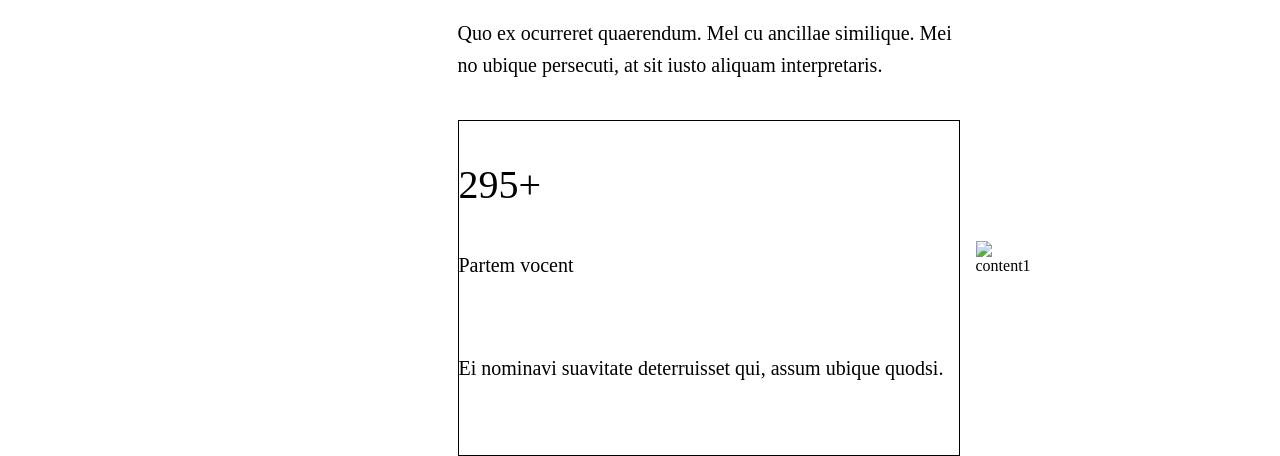
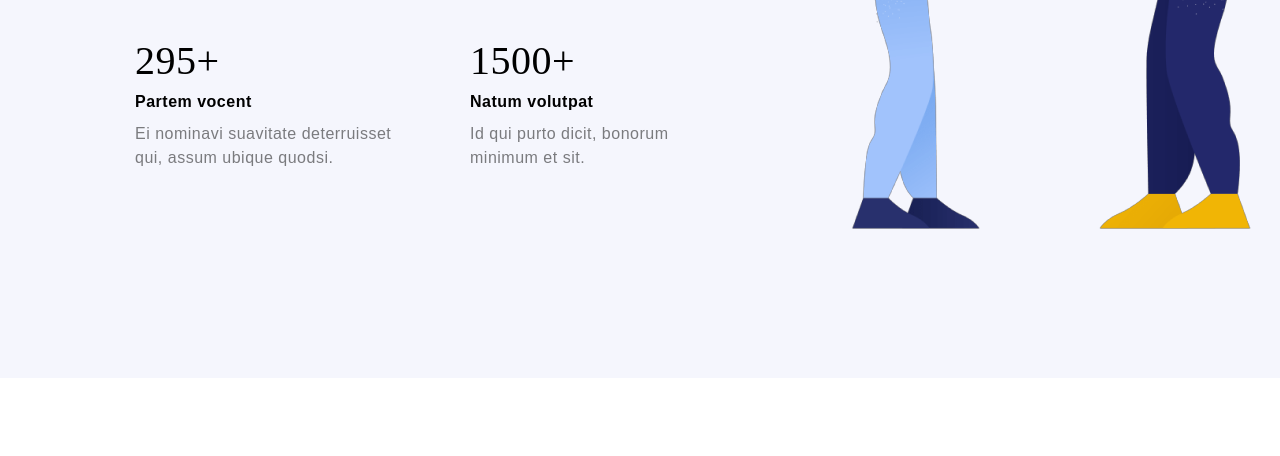
Before and after one commit to aakhtar10/algorithm_genius, a plain HTML site: page index.html in a window 1280 px wide. Shown: the part 694-1150 px from the top of the page. After the commit the page ends 1072 px from the top, so only its background shows below. Drawn offline with Linux system fonts and the light colour scheme.

Commit message:
made the changes and completed the body part 1 side

```diff
--- a/_body1.scss
+++ b/_body1.scss
@@ -1,101 +1,106 @@
 .body1{
     width: 100%;
     height: 768px;
-   //  border: 1px solid black;
-    display: flex;
-    justify-content: center;
+    background-color:  #F5F6FD;
 
-    gap: 50px;
-
-
-   }
-   .bg-img-1{
-
-
-    margin-top: 120px;
-
-   }
-   .content{
-       width: 500px;
-       text-align: left;
-       margin-left:135px  ;
+    div{
+        margin-left: 135px;
         margin-top: 127px;
+        width: 570px;
+        position: absolute;
         h5{
-           color: var(--Text_Black, #000);
-
-   /* H5 */
-   font-family: DM Sans;
+            font-family: 'DM Sans', sans-serif;
             font-size: 16px;
             font-style: normal;
             font-weight: 400;
-   line-height: 24px; /* 150% */
             letter-spacing: 4.8px;
             text-transform: uppercase;
         }
         h2{
-           color: var(--Text_Black, #000);
-
-   /* H2 */
-   font-family: DM Serif Display;
+            margin-top: 21px;
+            font-family: 'DM Serif Display', serif;
             font-size: 56px;
-   font-style: normal;
             font-weight: 400;
-   line-height: 64px; /* 114.286% */
+            line-height: 64px;
+            letter-spacing: 0.5px;
         }
         p{
-           width: 517px;
-           height: 83px;
-           flex-shrink: 0;
-           color: var(--Text_Black, #000);
-
-   /* Text_Big */
-   font-family: DM Sans;
+            margin-top: 29px;
+            font-family: 'DM Sans', sans-serif;
             font-size: 20px;
             font-style: normal;
             font-weight: 400;
-   line-height: 32px; /* 160% */
+            line-height: 32px;
+            letter-spacing: 0.5px;
         }
-   }
-   #lower-content{
-       display: flex;
-       border: 1px solid;
-       width: 500px;
-
+        div{
+            margin: 0%;
+            margin-top: 20px;
+            div:nth-child(1){
+                width: 270px;
                 h3{
-           color: var(--Text_Black, #000);
-
-           /* H3 */
-           font-family: DM Serif Display;
+                    font-family: 'DM Serif Display', serif;
                     font-size: 40px;
                     font-style: normal;
                     font-weight: 400;
-           line-height: 48px; /* 120% */
+                    line-height: 48px;
+                    letter-spacing: 0.5px;
                 }
-
-   }
-   .sideone>p:nth-child(1){
-       color: var(--Text_Black, #000);
-
-   /* Text */
-   font-family: DM Sans;
+                p:nth-child(2){
+                    margin-top: 5px;
+                    font-family: 'DM Sans', sans-serif;
                     font-size: 16px;
                     font-style: normal;
                     font-weight: 700;
-   line-height: 24px; /* 150% */
+                    line-height: 24px;
+                    letter-spacing: 0.5px;
                 }
-   .sideone>p:nth-child(2){
-       color: var(--text-black-50, rgba(0, 0, 0, 0.50));
-
-       /* Text_Gray */
-       font-family: DM Sans;
+                p:nth-child(3){
+                    margin-top: 8px;
+                    color: rgba(0, 0, 0, 0.50);
+                    font-family: 'DM Sans', sans-serif;
                     font-size: 16px;
                     font-style: normal;
                     font-weight: 400;
-       line-height: 24px; /* 150% */
+                    line-height: 24px;
+                    letter-spacing: 0.5px;
                 }
-   .sideone{
-       border: 1px solid;
             }
-   .sidetwo{
-       border: 1px solid;
+            div:nth-child(2){
+                margin-left: 335px;
+                width: 270px;
+                h3{
+                    font-family: 'DM Serif Display', serif;
+                    font-size: 40px;
+                    font-style: normal;
+                    font-weight: 400;
+                    line-height: 48px;
+                    letter-spacing: 0.5px;
                 }
+                p:nth-child(2){
+                    margin-top: 5px;
+                    font-family: 'DM Sans', sans-serif;
+                    font-size: 16px;
+                    font-style: normal;
+                    font-weight: 700;
+                    line-height: 24px;
+                    letter-spacing: 0.5px;
+                }
+                p:nth-child(3){
+                    margin-top: 8px;
+                    color: rgba(0, 0, 0, 0.50);
+                    font-family: 'DM Sans', sans-serif;
+                    font-size: 16px;
+                    font-style: normal;
+                    font-weight: 400;
+                    line-height: 24px;
+                    letter-spacing: 0.5px;
+                }
+            }
+        }
+    }
+    img{
+        margin-top: 90px;
+        margin-left: 800px;
+    }
+}
--- a/index.html
+++ b/index.html
@@ -30,21 +30,27 @@
 
     </header>
     <div class="body1">
-      <div class="content">
+        <div>
           <h5>homero</h5>
-   <h2>Debet molestiae
-    constituto </h2>
-    <p>Quo ex ocurreret quaerendum. Mel cu ancillae similique. Mei  no ubique persecuti, at sit iusto aliquam interpretaris.</p>
-    <div id = lower-content>
+          <h2>Debet molestiae constituto</h2>
+          <p>
+            Quo ex ocurreret quaerendum. Mel cu ancillae similique. Mei no ubique
+            persecuti, at sit iusto aliquam interpretaris.
+          </p>
+          <div>
             <div>
               <h3>295+</h3>
-            <p>Partem vocent </p>
+              <p>Partem vocent</p>
               <p>Ei nominavi suavitate deterruisset qui, assum ubique quodsi.</p>
-
             </div>
-      <div class="bg-img-1">
-<img src="clip-done.png" alt="content1">
+            <div>
+              <h3>1500+</h3>
+              <p>Natum volutpat</p>
+              <p>Id qui purto dicit, bonorum minimum et sit.</p>
             </div>
+          </div>
+        </div>
+        <img src="clip-done.png" alt="" />
       </div>
 
 
--- a/index.scss
+++ b/index.scss
@@ -1,2 +1,7 @@
 @import "_body1.scss";
 @import "_header.scss";
+
+*{
+    margin: 0;
+    padding: 0;
+}
```
Also changed, not shown: clip-done.png (added), index.css, 1 other file. Lines whose indentation alone changed are shown as unchanged.
